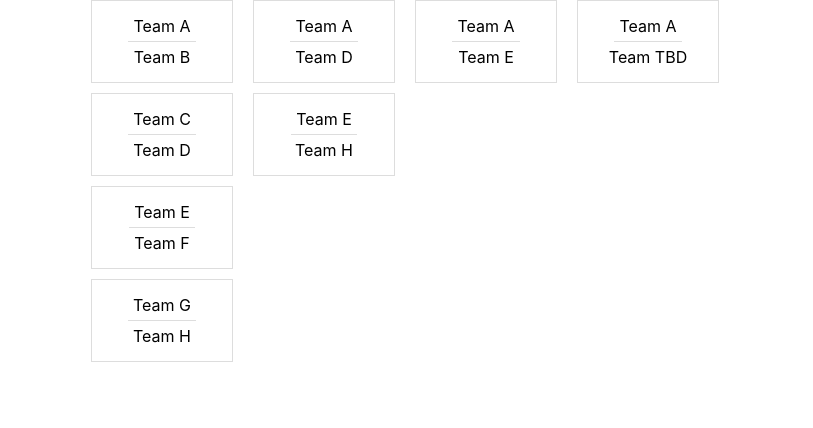
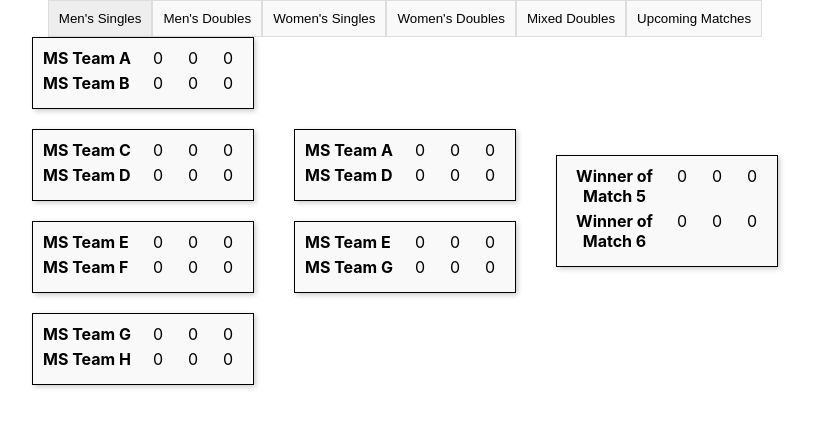
Before and after one commit to Spy12150/Tournament-Bracket, a React (Create React App) app: page / in a window 1280 px wide. Shown: the top 428 px of the page, without its empty margins (235-1048 px from the left). Built offline with nearby package versions, Linux system fonts and the light colour scheme.

Commit message:
Second commit

```diff
--- a/src/App.js
+++ b/src/App.js
@@ -1,52 +1,83 @@
-import logo from './logo.svg';
+
 import './App.css';
-import React from 'react';
+import React, { useState } from 'react';
 import Bracket from './Bracket';
 import './App.css'; // If you have a CSS file
+import TabsContainer from './TabsContainer';
+import './Tabs.css';
+import UpcomingMatches from './UpcomingMatches';
 
-const mockTournamentData = [
+const mockTournamentData = {
+  "Men's Singles": [
     {
       name: "Round 1",
       matches: [
-          { id: 1, competitor1: 'Team A', competitor2: 'Team B', winner: 'Team A' },
-          { id: 2, competitor1: 'Team C', competitor2: 'Team D', winner: 'Team D' },
-          { id: 3, competitor1: 'Team E', competitor2: 'Team F', winner: 'Team E' },
-          { id: 4, competitor1: 'Team G', competitor2: 'Team H', winner: 'Team H' },
-          // Add more matches as needed
+        { id: 1, competitor1: 'MS Team A', competitor2: 'MS Team B', winner: 'MS Team A', scores: [[0, 0, 0], [0, 0, 0]] },
+        { id: 2, competitor1: 'MS Team C', competitor2: 'MS Team D', winner: 'MS Team D', scores: [[0, 0, 0], [0, 0, 0]] },
+        { id: 3, competitor1: 'MS Team E', competitor2: 'MS Team F', winner: 'MS Team E', scores: [[0, 0, 0], [0, 0, 0]] },
+        { id: 4, competitor1: 'MS Team G', competitor2: 'MS Team H', winner: 'MS Team G', scores: [[0, 0, 0], [0, 0, 0]] }
       ],
     },
     {
       name: "Round 2",
       matches: [
-          { id: 5, competitor1: 'Team A', competitor2: 'Team D', winner: 'Team A' },
-          { id: 6, competitor1: 'Team E', competitor2: 'Team H', winner: 'Team E' },
-          // Matches based on winners of Round 1
+        { id: 5, competitor1: 'MS Team A', competitor2: 'MS Team D', winner: null, scores: [[0, 0, 0], [0, 0, 0]] },
+        { id: 6, competitor1: 'MS Team E', competitor2: 'MS Team G', winner: null, scores: [[0, 0, 0], [0, 0, 0]] }
       ],
     },
     {
-      name: "Semi-Finals",
+      name: "Final",
       matches: [
-          { id: 7, competitor1: 'Team A', competitor2: 'Team E', winner: 'Team A' },
-          // Semi-final match
+        { id: 7, competitor1: 'Winner of Match 5', competitor2: 'Winner of Match 6', winner: null, scores: [[0, 0, 0], [0, 0, 0]] }
+      ],
+    },
+  ],
+  "Men's Doubles": [
+    {
+      name: "Round 1",
+      matches: [
+        { id: 1, competitor1: 'MD Team A', competitor2: 'MD Team B', winner: null, scores: [[0, 0, 0], [0, 0, 0]] },
+        { id: 2, competitor1: 'MD Team C', competitor2: 'MD Team D', winner: null, scores: [[0, 0, 0], [0, 0, 0]] }
       ],
     },
     {
-      name: "Finals",
+      name: "Final",
       matches: [
-          { id: 8, competitor1: 'Team A', competitor2: 'Team TBD', winner: null },
-          // Final match, winner yet to be determined
+        { id: 3, competitor1: 'Winner of Match 1', competitor2: 'Winner of Match 2', winner: null, scores: [[0, 0, 0], [0, 0, 0]] }
       ],
     },
-  // Add more rounds as necessary
-];
-
-
-const App = () => {
-  // Use your mock data here
-  return <Bracket tournamentData={mockTournamentData} />;
+  ],
+  "Women's Singles": [
+    // ... Similar structure to Men's Doubles
+  ],
+  "Women's Doubles": [
+    // ... Similar structure to Men's Doubles
+  ],
+  "Mixed Doubles": [
+    // ... Similar structure to Men's Doubles
+  ],
 };
 
 
 
 
+const App = () => {
+  const [activeTab, setActiveTab] = useState("Men's Singles");
+
+  const renderContent = () => {
+    if (activeTab === 'Upcoming Matches') {
+      return <UpcomingMatches />;
+    } else {
+      return <Bracket tournamentData={mockTournamentData[activeTab]} />;
+    }
+  };
+
+  return (
+    <div className="App">
+      <TabsContainer activeTab={activeTab} setActiveTab={setActiveTab} />
+      {renderContent()}
+    </div>
+  );
+};
+
 export default App;
--- a/src/Bracket.css
+++ b/src/Bracket.css
@@ -1,33 +1,54 @@
-/* Bracket.css */
+/* Container for the entire bracket */
 .bracket {
     display: flex;
     justify-content: center;
-    align-items: flex-start;
-    gap: 20px; /* Space between rounds */
+    align-items: center;
 }
 
+/* Styling for each round */
 .round {
     display: flex;
     flex-direction: column;
+    justify-content: center;
     align-items: center;
-    gap: 10px; /* Space between matches */
 }
 
+/* Match.css */
 .match {
+    border: 1px solid #000;
+    padding: 10px;
+    margin-bottom: 20px;
+    width: 200px;
+    text-align: center;
+    background-color: #f9f9f9;
+    box-shadow: 2px 2px 5px rgba(0, 0, 0, 0.2);
+
+    /* Flex container to center the content */
     display: flex;
     flex-direction: column;
-    align-items: center;
-    border: 1px solid #ddd;
-    padding: 10px;
-    width: 120px; /* Fixed width for each match */
+    justify-content: center;
 }
 
-.competitor {
-    text-align: center;
-    padding: 5px;
-    border-bottom: 1px solid #ddd;
+.match-detail {
+    display: flex;
+    justify-content: space-between; /* Space out team name and scores */
+    margin-bottom: 5px; /* Space between team rows */
 }
 
-.competitor:last-child {
-    border-bottom: none;
+.team {
+    font-weight: bold; /* Make team names bold */
 }
+
+.scores {
+    display: flex;
+}
+
+.score {
+    width: 30px; /* Adjust as needed */
+    text-align: center;
+    margin-left: 5px; /* Space between score columns */
+}
+
+.round + .round {
+    margin-left: 40px;
+}
--- a/src/Bracket.js
+++ b/src/Bracket.js
@@ -1,8 +1,9 @@
+// Bracket.js
 import React from 'react';
 import Round from './Round';
 import './Bracket.css';
 
-const Bracket = ({ tournamentData }) => {
+const Bracket = ({ tournamentData = [] }) => {
   return (
     <div className="bracket">
       {tournamentData.map((round, index) => (
--- a/src/Match.js
+++ b/src/Match.js
@@ -1,11 +1,25 @@
+// Match.js
 import React from 'react';
 
 const Match = ({ match }) => {
   return (
     <div className="match">
-      <div className="competitor">{match.competitor1}</div>
-      <div className="competitor">{match.competitor2}</div>
-      {/* Add more details as needed */}
+      <div className="match-detail">
+        <span className="team">{match.competitor1}</span>
+        <div className="scores">
+          {match.scores[0].map((score, index) => (
+            <span key={index} className="score">{score}</span>
+          ))}
+        </div>
+      </div>
+      <div className="match-detail">
+        <span className="team">{match.competitor2}</span>
+        <div className="scores">
+          {match.scores[1].map((score, index) => (
+            <span key={index} className="score">{score}</span>
+          ))}
+        </div>
+      </div>
     </div>
   );
 };
--- a/src/Round.js
+++ b/src/Round.js
@@ -1,3 +1,4 @@
+// Round.js
 import React from 'react';
 import Match from './Match';
 
--- /dev/null
+++ b/src/Tab.js
@@ -0,0 +1,16 @@
+// Tab.js
+import React from 'react';
+import './Tabs.css';
+
+const Tab = ({ onClick, tabLabel, isActive }) => {
+  return (
+    <button
+      className={`tab ${isActive ? 'active' : ''}`}
+      onClick={() => onClick(tabLabel)}
+    >
+      {tabLabel}
+    </button>
+  );
+};
+
+export default Tab;
--- /dev/null
+++ b/src/Tabs.css
@@ -0,0 +1,14 @@
+.tab {
+    padding: 10px;
+    border: 1px solid #ddd;
+    background-color: #f9f9f9;
+    cursor: pointer;
+  }
+
+  .tab.active {
+    background-color: #eee;
+  }
+
+  .content {
+    margin-top: 20px;
+  }
--- /dev/null
+++ b/src/TabsContainer.js
@@ -0,0 +1,35 @@
+// TabsContainer.js
+import React from 'react';
+import Tab from './Tab.js';
+
+const TabsContainer = ({ activeTab, setActiveTab }) => {
+  const tabLabels = [
+    'Men\'s Singles',
+    'Men\'s Doubles',
+    'Women\'s Singles',
+    'Women\'s Doubles',
+    'Mixed Doubles',
+    'Upcoming Matches'
+  ];
+
+  const changeTab = (tab) => {
+    setActiveTab(tab);
+  };
+
+  return (
+    <div>
+      <div className="tabs">
+        {tabLabels.map(tabLabel => (
+          <Tab
+            key={tabLabel}
+            tabLabel={tabLabel}
+            isActive={tabLabel === activeTab}
+            onClick={() => changeTab(tabLabel)}
+          />
+        ))}
+      </div>
+    </div>
+  );
+};
+
+export default TabsContainer;
--- /dev/null
+++ b/src/UpcomingMatches.css
@@ -0,0 +1,8 @@
+.upcoming-matches-list {
+    list-style-type: none;
+    padding: 0;
+  }
+
+  .upcoming-matches-list li {
+    padding: 5px 0;
+  }
--- /dev/null
+++ b/src/UpcomingMatches.js
@@ -0,0 +1,52 @@
+// UpcomingMatches.js
+import React from 'react';
+import './UpcomingMatches.css';
+
+const matchesData = [
+    {
+      id: 1,
+      competitor1: 'Team 1',
+      competitor2: 'Team 2',
+      court: 'Court 1',
+      time: '10:00 AM'
+    },
+    {
+      id: 2,
+      competitor1: 'Team 3',
+      competitor2: 'Team 4',
+      court: 'Court 2',
+      time: '10:45 AM'
+    },
+    {
+      id: 3,
+      competitor1: 'Team 5',
+      competitor2: 'Team 6',
+      court: 'Court 1',
+      time: '11:30 AM'
+    },
+    {
+      id: 4,
+      competitor1: 'Team 7',
+      competitor2: 'Team 8',
+      court: 'Court 3',
+      time: '12:15 PM'
+    },
+    // ... more matches as needed
+  ];
+
+const UpcomingMatches = ( ) => {
+    return (
+        <div>
+          <h2>Upcoming Matches</h2>
+          <ul>
+            {matchesData.map(match => ( // Use matchesData here
+              <li key={match.id}>
+                {match.competitor1} vs {match.competitor2} - Court: {match.court} - Time: {match.time}
+              </li>
+            ))}
+          </ul>
+        </div>
+      );
+    };
+
+export default UpcomingMatches;
```
Also changed, not shown: src/Match.css (added). Lines whose indentation alone changed are shown as unchanged.
